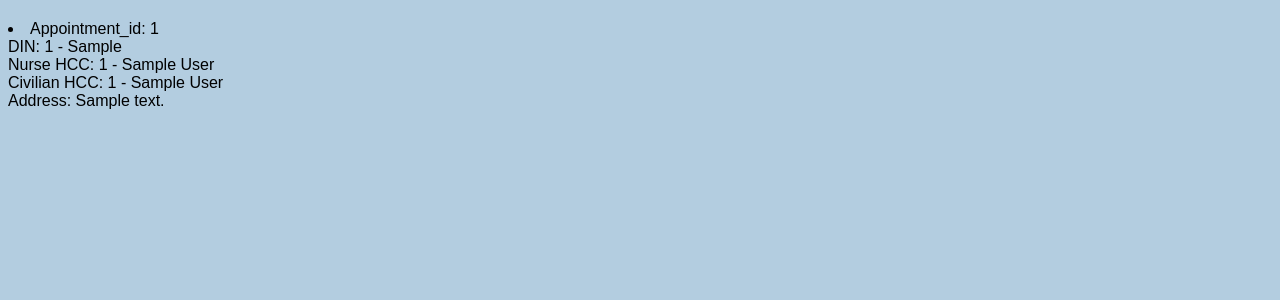
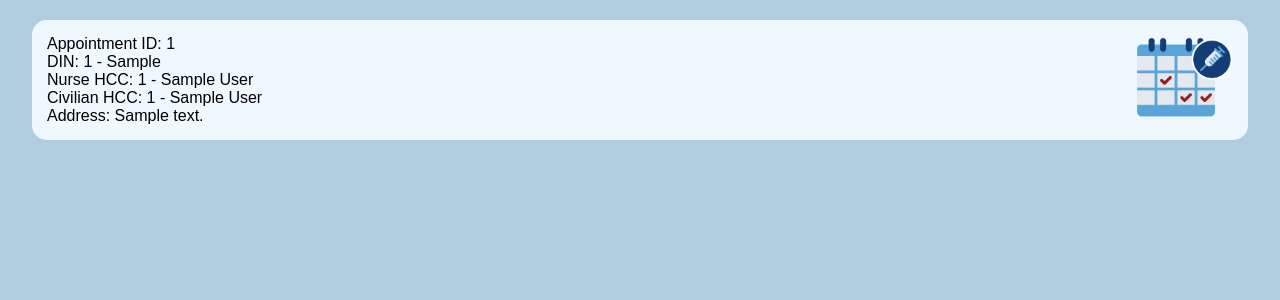
Before and after one commit to tyleryip/vaccine-tracking-app, a Django app: page /nurse/1/appointments in a window 1280 px wide. Shown: the part 48-348 px from the top of the page. Run offline with Django 3.2, Linux system fonts and the light colour scheme; tables that the repository leaves empty hold one stand-in row (values such as "Sample post").

Commit message:
### Fix: Overhauled CSS for all nurse endpoints

```diff
--- a/cpsc471-project/tracker/static/tracker/civilian_riskfactor.css
+++ b/cpsc471-project/tracker/static/tracker/civilian_riskfactor.css
@@ -12,4 +12,6 @@ body {
   text-align: center;
   font-style: italic;
   font-size: 14px;
+  margin-left: 10vw;
+  margin-right: 10vw;
 }
--- a/cpsc471-project/tracker/static/tracker/nurse_appointments.css
+++ b/cpsc471-project/tracker/static/tracker/nurse_appointments.css
@@ -1,7 +1,25 @@
-a {
-    text-align: center;
+body {
+  background-color: #b3cde0;
+  font-family: Arial, Helvetica, sans-serif;
 }
-body {
-    background-color: #b3cde0;
-    font-family: Arial, Helvetica, sans-serif;
+
+.appointment {
+  background-color: aliceblue;
+  padding: 15px;
+  border-radius: 15px;
+  margin-left: 3vh;
+  margin-right: 3vh;
+  margin-top: 2vh;
 }
+
+.appointment p {
+  margin: 0;
+}
+
+.appointment-icon {
+  width: 100%;
+  height: auto;
+  max-width: 100px;
+  float: right;
+  display: block;
+}
--- a/cpsc471-project/tracker/static/tracker/nurse_vaccines.css
+++ b/cpsc471-project/tracker/static/tracker/nurse_vaccines.css
@@ -25,10 +25,11 @@ li {
 }
 
 .vaccine-graphic {
-  width: 10vw;
-  height: 10vh;
+  width: 100%;
+  height: auto;
   float: right;
   display: block;
+  max-width: 150px;
 }
 
 .button {
--- a/cpsc471-project/tracker/templates/tracker/civilian_riskfactor.html
+++ b/cpsc471-project/tracker/templates/tracker/civilian_riskfactor.html
@@ -15,7 +15,7 @@
   </head>
   <body>
     <div>
-      <p class="subheading">My Risk Factor Assessment</p>
+      <h2 class="heading">My Risk Factor Assessment</h2>
       {% if my_riskfactor %}
       <span> According to your survey answers, your risk is: </span>
       <span> {{my_riskfactor.get_score}} </span>
--- a/cpsc471-project/tracker/templates/tracker/nurse_appointments.html
+++ b/cpsc471-project/tracker/templates/tracker/nurse_appointments.html
@@ -1,9 +1,9 @@
 <!DOCTYPE html>
 <html lang="en">
-<head>
-    <meta charset="UTF-8">
-    <meta http-equiv="X-UA-Compatible" content="IE=edge">
-    <meta name="viewport" content="width=device-width, initial-scale=1.0">
+  <head>
+    <meta charset="UTF-8" />
+    <meta http-equiv="X-UA-Compatible" content="IE=edge" />
+    <meta name="viewport" content="width=device-width, initial-scale=1.0" />
     <title>Nurse Appointments</title>
     {% load static %}
     <link
@@ -11,24 +11,26 @@
       type="text/css"
       href="{% static 'tracker/nurse_appointments.css' %}"
     />
-</head>
-<body>
-    <h2 class = "header">List of All Appointments</h2>
-    <p>{% for appointment in nurse_obj %}
-        <li>
-            Appointment_id: {{ appointment.appointment_id }}
-            <br>
-            {{ appointment.vaccine_DIN_no}}
-            <br>
-            {{ appointment.nurse_hcc_no}}
-            <br>
-            {{ appointment.civilian_hcc_no}}
-            <br>
-            {{ appointment.vaccination_site_address}}
-            <br>
-            <br>
-        </li>
-    {% endfor %}
-    </p>
-</body>
+  </head>
+  <body>
+    <h2 class="header">List of All Appointments</h2>
+    <div>
+      {% if nurse_obj %} {% for appointment in nurse_obj %}
+      <div class="appointment">
+        <img
+          class="appointment-icon"
+          src="{% static 'tracker/graphics/appointment.png' %}"
+          alt="appointment"
+        />
+        <p>Appointment ID: {{ appointment.appointment_id }}</p>
+        <p>{{ appointment.vaccine_DIN_no}}</p>
+        <p>{{ appointment.nurse_hcc_no}}</p>
+        <p>{{ appointment.civilian_hcc_no}}</p>
+        <p>{{ appointment.vaccination_site_address}}</p>
+      </div>
+      {% endfor %} {% else %}
+      <p>No appointments scheduled.</p>
+      {% endif %}
+    </div>
+  </body>
 </html>
--- a/cpsc471-project/tracker/templates/tracker/nurse_vaccines.html
+++ b/cpsc471-project/tracker/templates/tracker/nurse_vaccines.html
@@ -13,12 +13,12 @@
     />
   </head>
   <body>
-    <p class="header">List of All Available Vaccines</p>
+    <h2 class="header">List of All Available Vaccines</h2>
       {% for vaccine in vaccine_obj %}
       <p class="vaccine">
         <img
           class="vaccine-graphic"
-          src="{% static 'tracker/vaccine.svg' %}"
+          src="{% static 'tracker/graphics/vaccine.svg' %}"
           alt="vaccine"
         />
         DIN: {{ vaccine.DIN_no }}
```
Also changed, not shown: cpsc471-project/tracker/static/tracker/civilian_homepage.css (+30 -1 lines), cpsc471-project/tracker/static/tracker/nurse_ppe.css (+23 -5 lines), cpsc471-project/tracker/templates/tracker/civilian_homepage.html (+10 -10 lines), cpsc471-project/tracker/templates/tracker/nurse_ppe.html (+23 -21 lines), cpsc471-project/tracker/templates/tracker/nurse_vaccine_details.html (+4 -4 lines), cpsc471-project/tracker/static/tracker/graphics/appointment.png (added), cpsc471-project/tracker/static/tracker/graphics/face-mask.svg (added), cpsc471-project/tracker/static/tracker/graphics/vaccine.svg (renamed from cpsc471-project/tracker/static/tracker/vaccine.svg).
